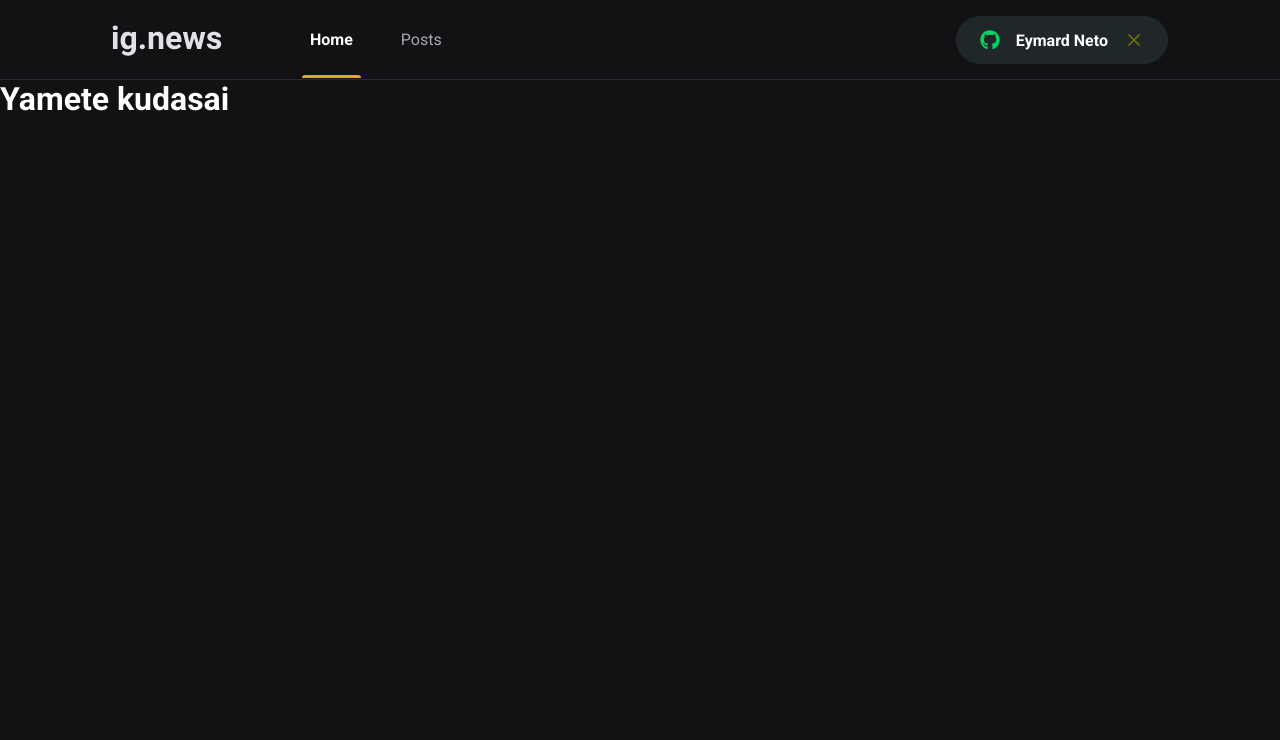
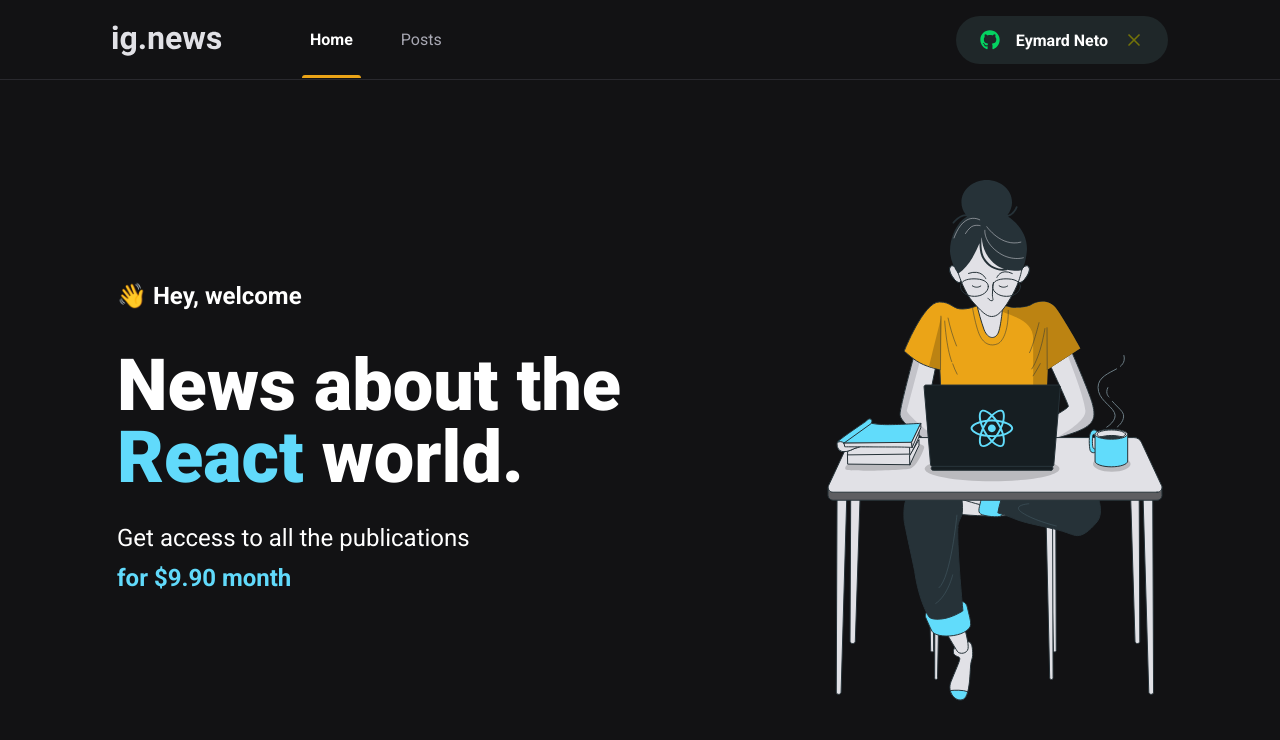
Before and after one commit to franciscoeymardneto/ignews, a Next.js app: page / in a window 1280 px wide. Shown: the top 740 px of the page. Built offline with nearby package versions, Linux system fonts and the light colour scheme.

Commit message:
feat: add component Home

```diff
--- /dev/null
+++ b/src/pages/home.module.scss
@@ -0,0 +1,41 @@
+.contentContainer {
+    max-width: 1110px;
+    margin: 0 auto;
+    padding: 0 2rem;
+    height: calc(100vh - 5rem);
+
+    display: flex;
+    align-items: center;
+    justify-content: space-between;
+}
+
+.hero {
+    max-width: 600px;
+
+    > span {
+        font-size: 1.5rem;
+        font-weight: bold;
+    }
+
+    h1 {
+        font-size: 4.5rem;
+        line-height: 4.5rem;
+        font-weight: 900;
+        margin-top: 2.5rem;
+
+        span {
+            color: var(--cyan-500)
+        }
+    }
+
+    p {
+        font-size: 1.5rem;
+        line-height: 2.5rem;
+        margin-top: 1.5rem;
+
+        span {
+            color: var(--cyan-500);
+            font-weight: bold;
+        }
+    }
+}
--- a/src/pages/index.tsx
+++ b/src/pages/index.tsx
@@ -1,13 +1,25 @@
 import Head from 'next/head'
+import styles from "./home.module.scss"
+
+
 export default function Home() {
   return (
     <>
       <Head>
         <title>Home | ig.news</title>
       </Head>
-      <h1>
-        Yamete kudasai
-      </h1>
+      <main className={styles.contentContainer}>
+        <section className={styles.hero}>
+          <span>👋 Hey, welcome</span>
+          <h1>News about the <span>React</span> world.</h1>
+          <p>
+            Get access to all the publications <br/>
+            <span>for $9.90 month</span>
+          </p>
+        </section>
+
+        <img src="/images/avatar.svg" alt="Girl coding"/>
+      </main>
 
     </>
   )
```
